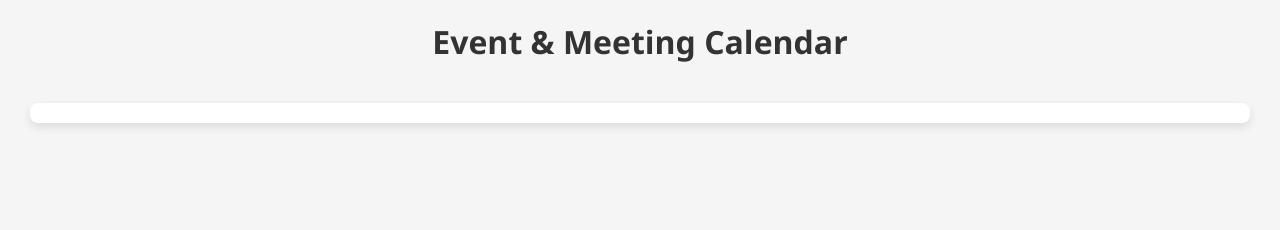
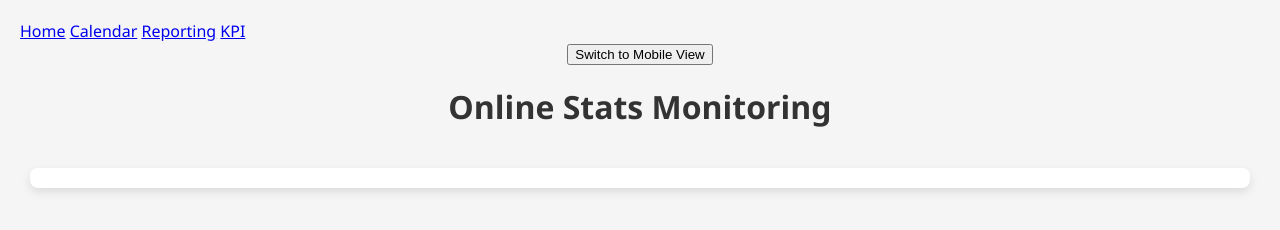
Before and after one commit to muhamadnurizanfakir/stcreporting, a website: page index.html in a window 1280 px wide. Drawn offline with Linux system fonts and the light colour scheme; no server answers.

Commit message:
Update index.html

```diff
--- a/index.html
+++ b/index.html
@@ -3,12 +3,23 @@
 <head>
   <meta charset="UTF-8">
   <meta name="viewport" content="width=device-width, initial-scale=1.0">
-  <title>Event & Meeting Calendar</title>
+  <title>Online Stats Monitoring</title>
 
   <link rel="stylesheet" href="style.css">
 </head>
 <body>
-  <h1>Event & Meeting Calendar</h1>
+  <nav class="navbar">
+    <a href="#">Home</a>
+    <a href="#">Calendar</a>
+    <a href="#">Reporting</a>
+    <a href="#">KPI</a>
+  </nav>
+
+  <div style="text-align: center; margin-bottom: 20px;">
+      <button id="toggle-view-btn">Switch to Mobile View</button>
+  </div>
+
+  <h1>Online Stats Monitoring</h1>
 
   <div id="calendar"></div>
 
```
